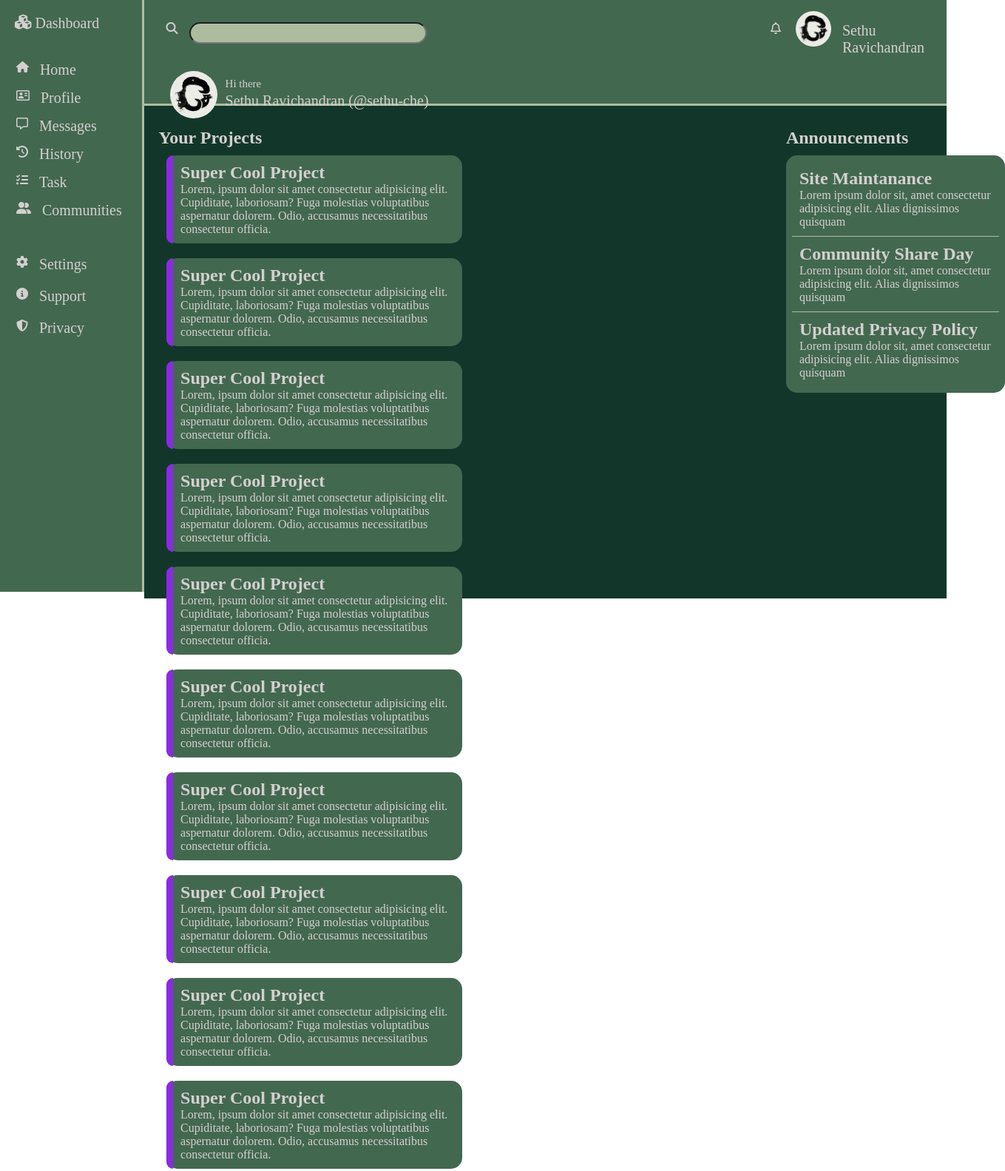
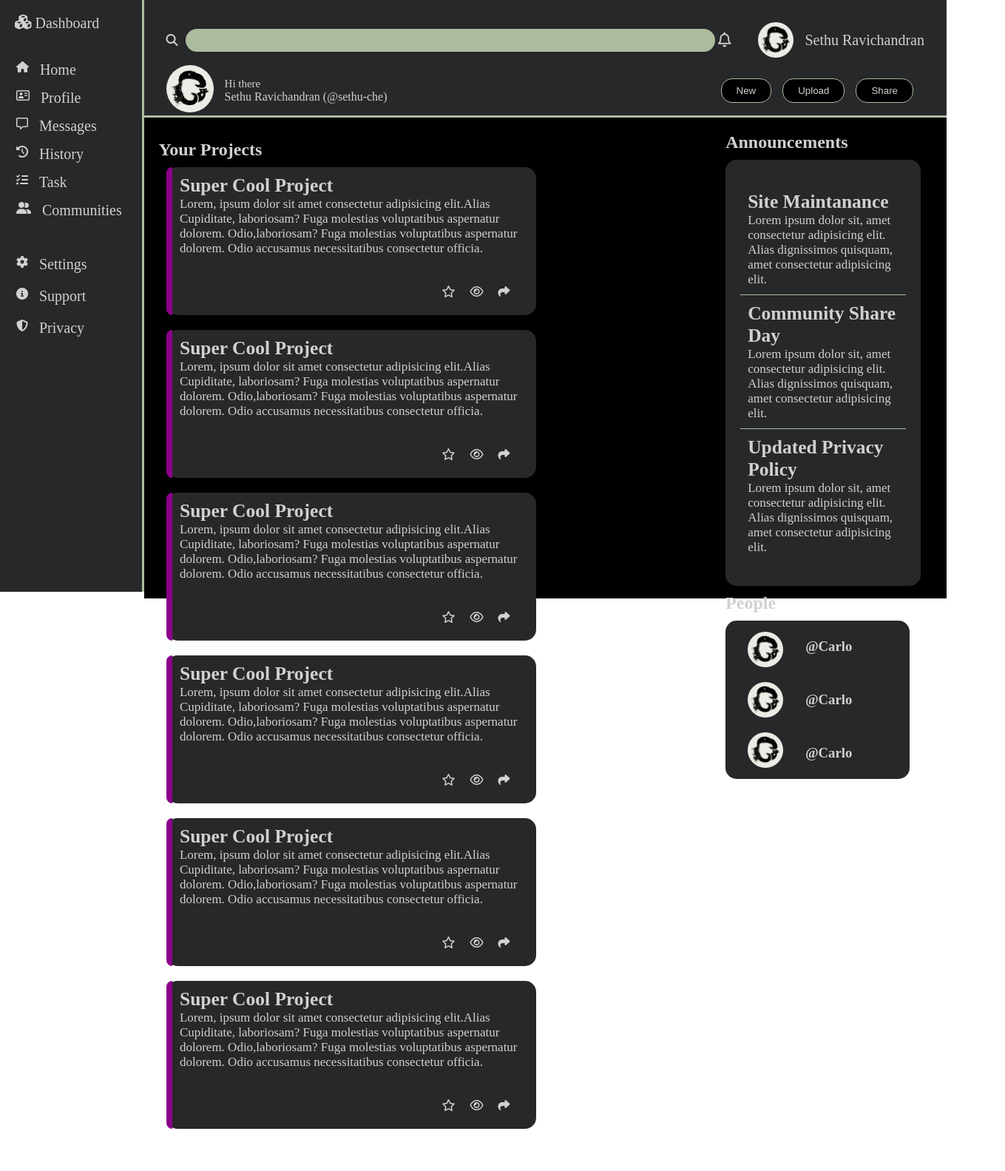
Before and after one commit to dyanesh-100/project-dashboard, a plain HTML site: page index.html in a window 1280 px wide. Shown: the top 1583 px of the page at 74% size, 1359 px wide, since content can reach past the window. After the commit the page ends 1536 px from the top, so only its background shows below. Drawn offline with Linux system fonts and the light colour scheme.

Commit message:
Final commit

```diff
--- a/assets/CSS/styles.css
+++ b/assets/CSS/styles.css
@@ -3,6 +3,7 @@
     margin: 0px;
     padding: 0px;
     color: #d3d0cf;
+
 
 }
 /* .font_color{
@@ -26,7 +27,7 @@ body{
 .menu_bar{
     width: 15%;
     height: 100%;
-    background-color:#436850;
+    background-color:#272829;
 
 
 }
@@ -67,29 +68,42 @@ body{
 }
 .header_bar{
     padding:30px;
-    height: 10%;
-    background-color: #436850;
+    height:12%;
+    background-color: #272829;
 
 }
-.search_bar {
+.header_layer1 {
+    display: flex;
+    justify-content: space-between;
+    align-items: center;
+    /* padding: 0px 200px; */
+ }
+.search{
+    width: 700px;
+    padding: 8px;
+    border-radius: 20px;
+    background-color:#ADBC9F;
+    border: none;
+}
+.search_bar{
+    display: flex;
+    align-items: center;
+    gap: 10px;
+}
+.profile_container{
     display: flex;
     gap: 15px;
+    align-items: center;
 
-
-    }
-.search{
-    width: 50%;
-    height: 25px;
-    border-radius: 20px;
-    background-color:#ADBC9F;
 }
 .bell{
-    margin-left: 450px;
+    font-size: 20px;
+    padding-right: 22px;
+
 }
 .dp{
     display: flex;
-    margin-top: -15px;
-    margin-left: 5px;
+
     justify-content: center;
     width: 3em;
     height: 3em;
@@ -98,30 +112,50 @@ body{
 
 }
 .dp2{
-    display: flex;
-    margin-top: 20px;
-    margin-left: 5px;
-    justify-content: center;
+
     width: 4em;
     height: 4em;
     border-radius: 50%;
 
 
 }
-.hi{
-    position: absolute;
-    margin-left: 80px;
-    margin-top: -55px;
+
+.header_layer2{
+    width: 100%;
+    display: flex;
+    margin-top: 10px;
+    align-items: center;
+    justify-content: space-between;
+}
+.header_layer2_content{
+    display: flex;
+    gap: 15px;
+    align-items: center;
+}
+
+
+.HI{
+
     font-size: 15px;
 
 }
-.name{
-    position: absolute;
-    margin-left: 80px;
-    margin-top: -35px;
+.Name{
+
     font-size: 20px;
+
+}
+.button_container{
+    margin-right:15px;
     display: flex;
+    gap: 15px;
 }
+.button{
+    background-color:black;
+    padding: 8px 20px ;
+    border-radius: 15px;
+    border:solid 1px #ADBC9F;
+}
+
 .horizontal_line {
     background-color:#ADBC9F;
     width: 100%;
@@ -132,62 +166,99 @@ body{
 
 .body_container{
     width: 100%;
-    height: 83.2%;
-    background-color: #12372A;
+    height: 81.2%;
+    background-color: black;
     display: flex;
 
 }
 .body_left{
-    width:80%;
+    width:75%;
     margin: 30px 0px 0px 20px;
 
 }
 .body_right{
-    width:20%;
-    margin: 30px 0px 0px 20px;
+    width:25%;
+    height: 100%;
+    padding: 20px 20px;
+    padding-right: 50px;
 }
-.project1{
+.project_container{
+    display: flex;
+    flex-wrap: wrap;
+}
+.project_container1{
+    background-color:#272829;
+    border-radius: 15px;
+    width: 500px;
+    height: 200px;
+    display: flex;
+    margin: 10px;
+
+}
 
 
-    border-radius: 10px;
-    display: flex;
-    flex-wrap: wrap;
+.border{
 
-
-}
-.project1_content{
-    width: 400px;
-    background-color:#436850;
-    /* padding: 10px; */
-    margin: 10px;
-    border-radius: 15px;
-    display: flex;
-
-}
-.border{
     width: 30px;
     height: 100%;
 
-    background-color: blueviolet;
+    background-color: #8B008B;
     border-radius: 15px 0px 0px 15px;
 
 }
 .wordings{
     padding: 10px;
+    font-size: 17px;
+}
+.project_icons{
+
+    display: flex;
+    justify-content: end;
+
+    padding: 30px 35px;
+
+
+    gap: 20px;
 }
 .Announcement_box{
-    width: 280px;
+    width: 90%;
+
     margin: 10px 0px 10px 0px;
     border-radius: 15px;
-    padding: 8px;
-    background-color:#436850;
+
+    padding: 32px 20px;
+    background-color:#272829;
 }
 .content1{
     padding: 10px;
+    font-size: 17px;
 }
 .horizontal_line2 {
     background-color:#ADBC9F;
     width: 100%;
   height:1px;
   justify-items: center;
-    }
+}
+.people_box{
+    display: flex;
+    margin: 10px 0px 10px 0px;
+    width: 100%;
+    border-radius: 15px;
+    background-color:#272829 ;
+}
+
+.avatar{
+
+
+    display: flex;
+    flex-direction: column;
+    gap: 20px;
+    padding: 15px 30px;
+}
+.ID{
+    display: flex;
+    flex-direction: column;
+    gap: 50px;
+    justify-content: center;
+
+}
--- a/index.html
+++ b/index.html
@@ -60,22 +60,34 @@
 
             <main class="main_content">
                 <header class="header_bar">
+                    <div class="header_layer1">
                         <div class="search_bar">
                             <i class="fa-solid fa-magnifying-glass"></i>
                             <input class="search" type="text">
-                        <i class="bell fa-regular fa-bell"></i>
+                        </div>
+                        <div class="profile_container">
+                            <div class="bell"><i class=" fa-regular fa-bell"></i></div>
+
                             <img class="dp" src="assets/IMAGES/dp.jpg" alt="dp">
                             <p class="font_size">Sethu Ravichandran</p>
                         </div>
+
+                    </div>
                     <div class="header_layer2">
-                        <div class="header_layer2">
+
+                            <div class="header_layer2_content">
+                                <div class="header_layer2_img">
                                     <img class="dp2" src="assets/IMAGES/dp.jpg" alt="">
-                            <div class="hi">
-                            <p>Hi there</p>
                                 </div>
-                            <div class="name">
-                            <p>Sethu Ravichandran (@sethu-che)</p>
+                                <div >
+                                    <p class="HI">Hi there</p>
+                                    <p class="name">Sethu Ravichandran (@sethu-che)</p>
                                 </div>
+                            </div>
+                            <div class="button_container">
+                                <button class="button">New</button>
+                                <button class="button">Upload</button>
+                                <button class="button">Share</button>
                             </div>
                     </div>
 
@@ -88,110 +100,96 @@
                 <section class="body_container">
                     <div class="body_left">
                         <h1>Your Projects</h1>
-                        <div class="project1">
-                            <div class="project1_content">
+                        <div class="project_container">
+                            <div class="project_container1">
                                 <div class="border"></div>
+                                    <div class="project_content">
                                         <div class="wordings">
                                             <h1>Super Cool Project</h1>
-                                    <p>Lorem, ipsum dolor sit amet consectetur adipisicing elit. Cupiditate, laboriosam? Fuga molestias voluptatibus aspernatur dolorem. Odio, accusamus necessitatibus consectetur officia.</p>
+                                            <p>Lorem, ipsum dolor sit amet consectetur adipisicing elit.Alias  Cupiditate, laboriosam? Fuga molestias voluptatibus aspernatur dolorem. Odio,laboriosam? Fuga molestias voluptatibus aspernatur dolorem. Odio accusamus necessitatibus consectetur officia.</p>
+                                        </div>
+
+                                        <div class="project_icons">
+                                            <i class="fa-regular fa-star"></i>
+                                            <i class="fa-regular fa-eye"></i>
+                                            <i class="fa-solid fa-share"></i>
                                         </div>
                                     </div>
-                            <div class="project1_content">
+                                </div>
+                            <div class="project_container1">
                                 <div class="border"></div>
+                                    <div class="project_content">
                                         <div class="wordings">
                                             <h1>Super Cool Project</h1>
-                                    <p>Lorem, ipsum dolor sit amet consectetur adipisicing elit. Cupiditate, laboriosam? Fuga molestias voluptatibus aspernatur dolorem. Odio, accusamus necessitatibus consectetur officia.</p>
+                                            <p>Lorem, ipsum dolor sit amet consectetur adipisicing elit.Alias  Cupiditate, laboriosam? Fuga molestias voluptatibus aspernatur dolorem. Odio,laboriosam? Fuga molestias voluptatibus aspernatur dolorem. Odio accusamus necessitatibus consectetur officia.</p>
+                                        </div>
+
+                                        <div class="project_icons">
+                                            <i class="fa-regular fa-star"></i>
+                                            <i class="fa-regular fa-eye"></i>
+                                            <i class="fa-solid fa-share"></i>
                                         </div>
                                     </div>
-                            <div class="project1_content">
+                                </div>
+                            <div class="project_container1">
                                 <div class="border"></div>
+                                    <div class="project_content">
                                         <div class="wordings">
                                             <h1>Super Cool Project</h1>
-                                    <p>Lorem, ipsum dolor sit amet consectetur adipisicing elit. Cupiditate, laboriosam? Fuga molestias voluptatibus aspernatur dolorem. Odio, accusamus necessitatibus consectetur officia.</p>
+                                            <p>Lorem, ipsum dolor sit amet consectetur adipisicing elit.Alias  Cupiditate, laboriosam? Fuga molestias voluptatibus aspernatur dolorem. Odio,laboriosam? Fuga molestias voluptatibus aspernatur dolorem. Odio accusamus necessitatibus consectetur officia.</p>
+                                        </div>
+
+                                        <div class="project_icons">
+                                            <i class="fa-regular fa-star"></i>
+                                            <i class="fa-regular fa-eye"></i>
+                                            <i class="fa-solid fa-share"></i>
                                         </div>
                                     </div>
-                            <div class="project1_content">
+                            </div>
+                            <div class="project_container1">
                                 <div class="border"></div>
+                                    <div class="project_content">
                                         <div class="wordings">
                                             <h1>Super Cool Project</h1>
-                                    <p>Lorem, ipsum dolor sit amet consectetur adipisicing elit. Cupiditate, laboriosam? Fuga molestias voluptatibus aspernatur dolorem. Odio, accusamus necessitatibus consectetur officia.</p>
+                                            <p>Lorem, ipsum dolor sit amet consectetur adipisicing elit.Alias  Cupiditate, laboriosam? Fuga molestias voluptatibus aspernatur dolorem. Odio,laboriosam? Fuga molestias voluptatibus aspernatur dolorem. Odio accusamus necessitatibus consectetur officia.</p>
+                                        </div>
+
+                                        <div class="project_icons">
+                                            <i class="fa-regular fa-star"></i>
+                                            <i class="fa-regular fa-eye"></i>
+                                            <i class="fa-solid fa-share"></i>
                                         </div>
                                     </div>
-                            <div class="project1_content">
+                            </div>
+                            <div class="project_container1">
                                 <div class="border"></div>
+                                    <div class="project_content">
                                         <div class="wordings">
                                             <h1>Super Cool Project</h1>
-                                    <p>Lorem, ipsum dolor sit amet consectetur adipisicing elit. Cupiditate, laboriosam? Fuga molestias voluptatibus aspernatur dolorem. Odio, accusamus necessitatibus consectetur officia.</p>
+                                            <p>Lorem, ipsum dolor sit amet consectetur adipisicing elit.Alias  Cupiditate, laboriosam? Fuga molestias voluptatibus aspernatur dolorem. Odio,laboriosam? Fuga molestias voluptatibus aspernatur dolorem. Odio accusamus necessitatibus consectetur officia.</p>
+                                        </div>
+
+                                        <div class="project_icons">
+                                            <i class="fa-regular fa-star"></i>
+                                            <i class="fa-regular fa-eye"></i>
+                                            <i class="fa-solid fa-share"></i>
                                         </div>
                                     </div>
-                            <div class="project1_content">
+                            </div>
+                            <div class="project_container1">
                                 <div class="border"></div>
+                                    <div class="project_content">
                                         <div class="wordings">
                                             <h1>Super Cool Project</h1>
-                                    <p>Lorem, ipsum dolor sit amet consectetur adipisicing elit. Cupiditate, laboriosam? Fuga molestias voluptatibus aspernatur dolorem. Odio, accusamus necessitatibus consectetur officia.</p>
+                                            <p>Lorem, ipsum dolor sit amet consectetur adipisicing elit.Alias  Cupiditate, laboriosam? Fuga molestias voluptatibus aspernatur dolorem. Odio,laboriosam? Fuga molestias voluptatibus aspernatur dolorem. Odio accusamus necessitatibus consectetur officia.</p>
+                                        </div>
+
+                                        <div class="project_icons">
+                                            <i class="fa-regular fa-star"></i>
+                                            <i class="fa-regular fa-eye"></i>
+                                            <i class="fa-solid fa-share"></i>
                                         </div>
                                     </div>
-                            <div class="project1_content">
-                                <div class="border"></div>
-                                <div class="wordings">
-                                    <h1>Super Cool Project</h1>
-                                    <p>Lorem, ipsum dolor sit amet consectetur adipisicing elit. Cupiditate, laboriosam? Fuga molestias voluptatibus aspernatur dolorem. Odio, accusamus necessitatibus consectetur officia.</p>
-                                </div>
-                            </div>
-                            <div class="project1_content">
-                                <div class="border"></div>
-                                <div class="wordings">
-                                    <h1>Super Cool Project</h1>
-                                    <p>Lorem, ipsum dolor sit amet consectetur adipisicing elit. Cupiditate, laboriosam? Fuga molestias voluptatibus aspernatur dolorem. Odio, accusamus necessitatibus consectetur officia.</p>
-                                </div>
-                            </div>
-                            <div class="project1_content">
-                                <div class="border"></div>
-                                <div class="wordings">
-                                    <h1>Super Cool Project</h1>
-                                    <p>Lorem, ipsum dolor sit amet consectetur adipisicing elit. Cupiditate, laboriosam? Fuga molestias voluptatibus aspernatur dolorem. Odio, accusamus necessitatibus consectetur officia.</p>
-                                </div>
-                            </div>
-                            <div class="project1_content">
-                                <div class="border"></div>
-                                <div class="wordings">
-                                    <h1>Super Cool Project</h1>
-                                    <p>Lorem, ipsum dolor sit amet consectetur adipisicing elit. Cupiditate, laboriosam? Fuga molestias voluptatibus aspernatur dolorem. Odio, accusamus necessitatibus consectetur officia.</p>
-                                </div>
-                            </div>
-                            <div class="project1_content">
-                                <div class="border"></div>
-                                <div class="wordings">
-                                    <h1>Super Cool Project</h1>
-                                    <p>Lorem, ipsum dolor sit amet consectetur adipisicing elit. Cupiditate, laboriosam? Fuga molestias voluptatibus aspernatur dolorem. Odio, accusamus necessitatibus consectetur officia.</p>
-                                </div>
-                            </div>
-                            <div class="project1_content">
-                                <div class="border"></div>
-                                <div class="wordings">
-                                    <h1>Super Cool Project</h1>
-                                    <p>Lorem, ipsum dolor sit amet consectetur adipisicing elit. Cupiditate, laboriosam? Fuga molestias voluptatibus aspernatur dolorem. Odio, accusamus necessitatibus consectetur officia.</p>
-                                </div>
-                            </div>
-                            <div class="project1_content">
-                                <div class="border"></div>
-                                <div class="wordings">
-                                    <h1>Super Cool Project</h1>
-                                    <p>Lorem, ipsum dolor sit amet consectetur adipisicing elit. Cupiditate, laboriosam? Fuga molestias voluptatibus aspernatur dolorem. Odio, accusamus necessitatibus consectetur officia.</p>
-                                </div>
-                            </div>
-                            <div class="project1_content">
-                                <div class="border"></div>
-                                <div class="wordings">
-                                    <h1>Super Cool Project</h1>
-                                    <p>Lorem, ipsum dolor sit amet consectetur adipisicing elit. Cupiditate, laboriosam? Fuga molestias voluptatibus aspernatur dolorem. Odio, accusamus necessitatibus consectetur officia.</p>
-                                </div>
-                            </div>
-                            <div class="project1_content">
-                                <div class="border"></div>
-                                <div class="wordings">
-                                    <h1>Super Cool Project</h1>
-                                    <p>Lorem, ipsum dolor sit amet consectetur adipisicing elit. Cupiditate, laboriosam? Fuga molestias voluptatibus aspernatur dolorem. Odio, accusamus necessitatibus consectetur officia.</p>
                             </div>
                         </div>
 
@@ -199,7 +197,7 @@
 
 
 
-                        </div>
+
                     </div>
                     <div class="body_right">
 
@@ -207,21 +205,32 @@
                         <div class="Announcement_box">
                             <div class="content1">
                                 <h2>Site Maintanance</h2>
-                                <p>Lorem ipsum dolor sit, amet consectetur adipisicing elit. Alias dignissimos quisquam </p>
+                                <p>Lorem ipsum dolor sit, amet consectetur adipisicing elit. Alias dignissimos quisquam, amet consectetur adipisicing elit.</p>
                             </div>
                             <div class="horizontal_line2"></div>
                             <div class="content1">
                                 <h2>Community Share Day</h2>
-                                <p>Lorem ipsum dolor sit, amet consectetur adipisicing elit. Alias dignissimos quisquam </p>
+                                <p>Lorem ipsum dolor sit, amet consectetur adipisicing elit. Alias dignissimos quisquam, amet consectetur adipisicing elit. </p>
                             </div>
                             <div class="horizontal_line2"></div>
                             <div class="content1">
                                 <h2>Updated Privacy Policy</h2>
-                                <p>Lorem ipsum dolor sit, amet consectetur adipisicing elit. Alias dignissimos quisquam </p>
+                                <p>Lorem ipsum dolor sit, amet consectetur adipisicing elit. Alias dignissimos quisquam, amet consectetur adipisicing elit. </p>
                             </div>
 
-
-
+                        </div>
+                        <h1>People</h1>
+                        <div class="people_box">
+                            <div class="avatar">
+                                <img class="dp" src="assets/IMAGES/dp.jpg" alt="avatar">
+                                <img class="dp" src="assets/IMAGES/dp.jpg" alt="avatar">
+                                <img class="dp" src="assets/IMAGES/dp.jpg" alt="avatar">
+                            </div>
+                            <div class="ID">
+                                <h3>@Carlo</h3>
+                                <h3>@Carlo</h3>
+                                <h3>@Carlo</h3>
+                            </div>
                         </div>
                     </div>
 
```
Lines whose indentation alone changed are shown as unchanged.
